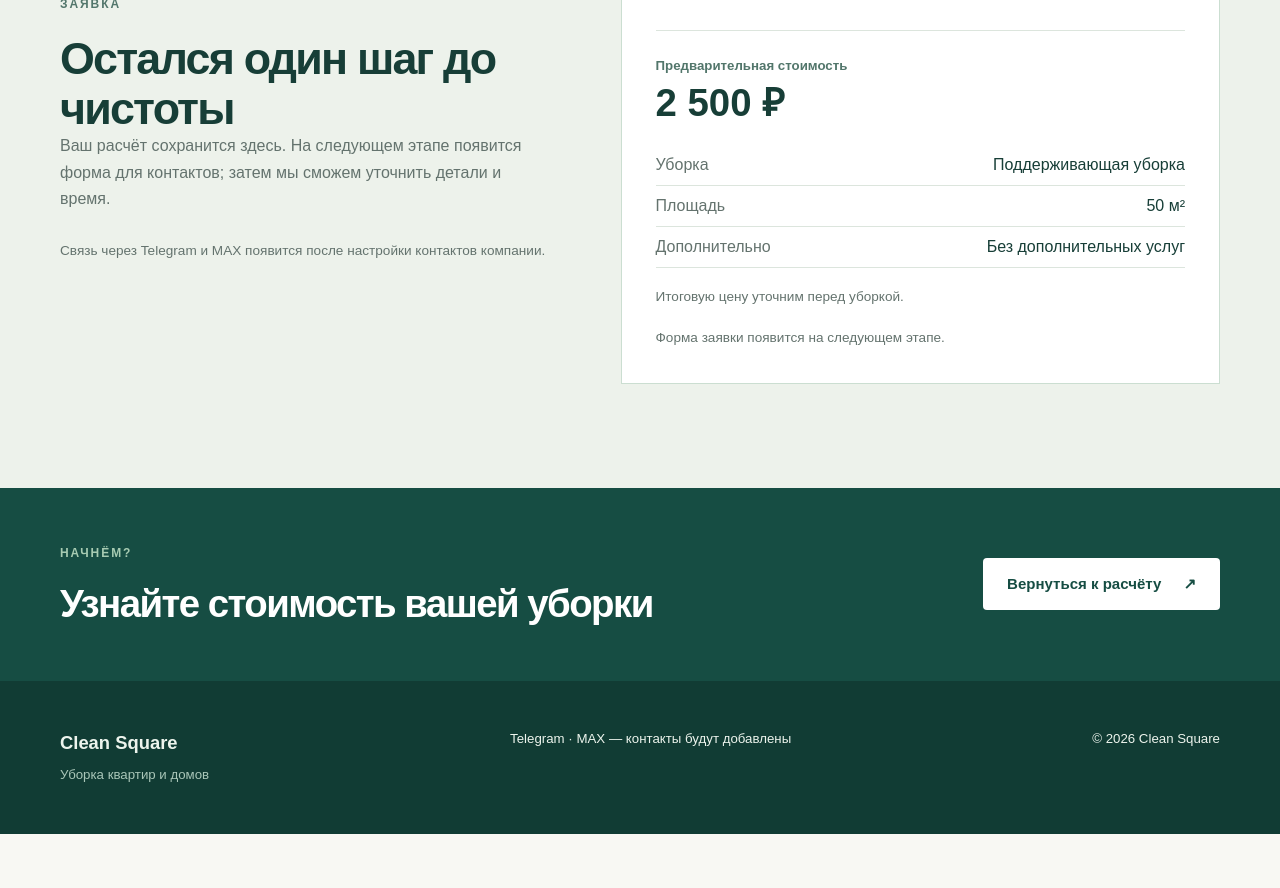
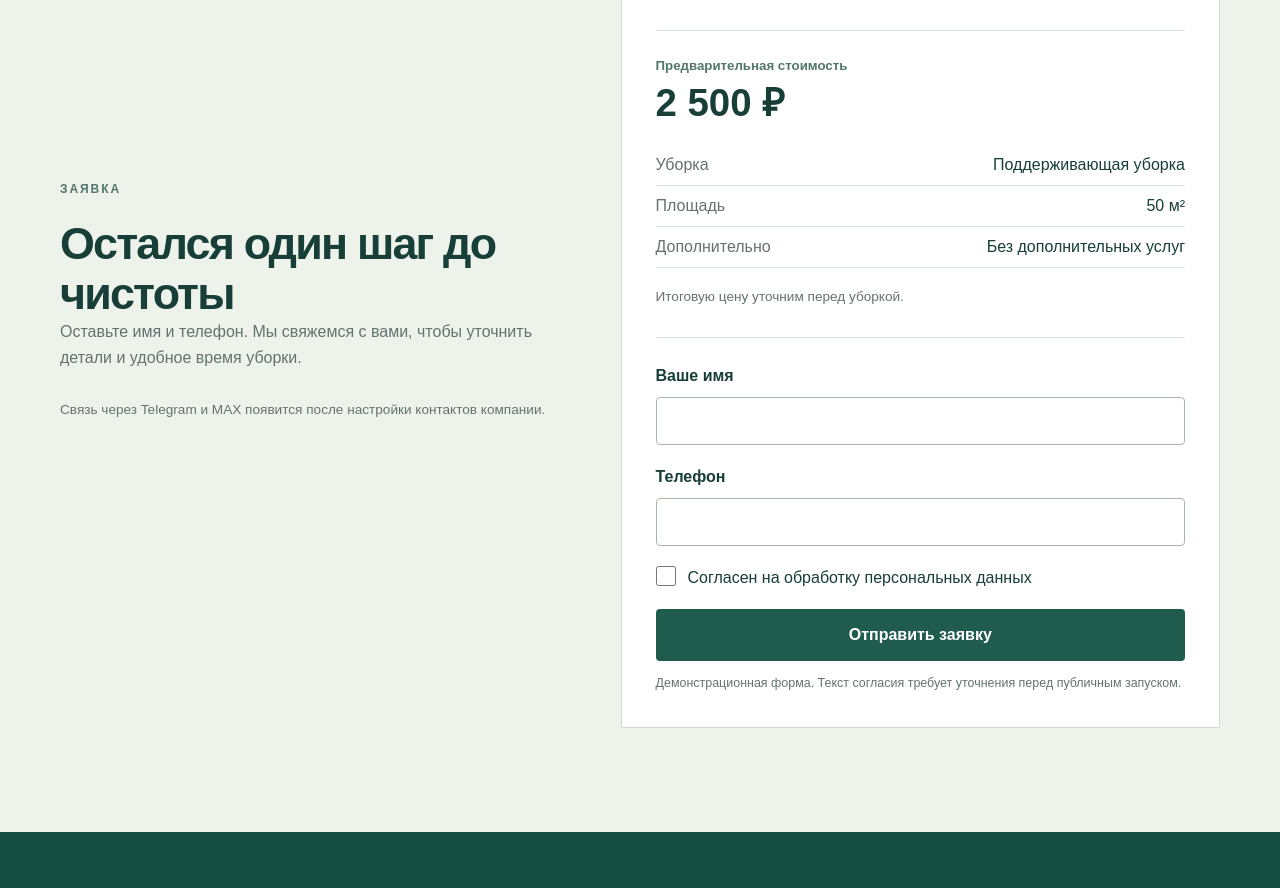
Before and after one commit to F1nchKH/clean-square, a Next.js app: page / in a window 1280 px wide. Shown: the part 4500-5388 px from the top of the page. Before the commit the page ends 5334 px from the top, so only its background shows below. Built offline with nearby package versions, Linux system fonts and the light colour scheme; no server answers.

Commit message:
feat: add lead form and client validation

```diff
--- a/src/app/globals.css
+++ b/src/app/globals.css
@@ -25,7 +25,8 @@ a {
   text-decoration: none;
 }
 a:focus-visible,
-input:focus-visible {
+input:focus-visible,
+button:focus-visible {
   outline: 3px solid #c5873b;
   outline-offset: 4px;
 }
@@ -510,6 +511,83 @@ p {
   min-height: 258px;
   box-shadow: none;
 }
+.lead-form {
+  display: grid;
+  gap: 20px;
+  margin-top: 28px;
+  padding-top: 26px;
+  border-top: 1px solid var(--line);
+}
+.lead-field label {
+  display: block;
+  margin-bottom: 9px;
+  font-weight: 700;
+}
+.lead-field input {
+  width: 100%;
+  min-height: 48px;
+  padding: 10px 12px;
+  border: 1px solid #a5b8a9;
+  border-radius: 4px;
+  color: var(--ink);
+  background: #fff;
+  font: inherit;
+}
+.lead-field input[aria-invalid="true"] {
+  border-color: #b84738;
+}
+.consent-field label {
+  display: flex;
+  align-items: flex-start;
+  gap: 12px;
+  cursor: pointer;
+  line-height: 1.45;
+}
+.consent-field input {
+  width: 20px;
+  height: 20px;
+  margin: 0;
+  flex: none;
+  accent-color: #205c4d;
+}
+.consent-field .field-error {
+  margin-left: 32px;
+}
+.lead-submit {
+  width: 100%;
+  cursor: pointer;
+  border: 0;
+  font: inherit;
+  font-weight: 700;
+}
+.lead-submit:disabled {
+  cursor: wait;
+  opacity: 0.7;
+}
+.lead-privacy-note {
+  margin: -8px 0 0;
+  color: var(--muted);
+  font-size: 0.78rem;
+}
+.submission-error {
+  margin: 0;
+  padding: 12px 14px;
+  color: #8b281e;
+  background: #fff0ed;
+  border: 1px solid #e7b4a9;
+}
+.lead-confirmation {
+  margin-top: 28px;
+  padding: 24px;
+  background: #eef5ee;
+  border: 1px solid #a8c8b2;
+}
+.lead-confirmation h3 {
+  margin-bottom: 8px;
+}
+.lead-confirmation p {
+  margin: 0;
+}
 .final-cta {
   padding-block: 56px;
   color: #fff;
--- a/src/app/page.tsx
+++ b/src/app/page.tsx
@@ -193,8 +193,8 @@ export default function Home() {
               <p className="eyebrow">Заявка</p>
               <h2 id="lead-title">Остался один шаг до чистоты</h2>
               <p>
-                Ваш расчёт сохранится здесь. На следующем этапе появится форма
-                для контактов; затем мы сможем уточнить детали и время.
+                Оставьте имя и телефон. Мы свяжемся с вами, чтобы уточнить
+                детали и удобное время уборки.
               </p>
               <p className="contact-note">
                 Связь через Telegram и MAX появится после настройки контактов
--- a/src/components/calculator/LeadCalculation.tsx
+++ b/src/components/calculator/LeadCalculation.tsx
@@ -2,6 +2,7 @@
 
 import { CalculationSummary } from "./CalculationSummary";
 import { useCalculation } from "./CalculationState";
+import { LeadForm } from "@/components/lead/LeadForm";
 
 export function LeadCalculation() {
   const { calculation } = useCalculation();
@@ -15,7 +16,7 @@ export function LeadCalculation() {
       ) : (
         <p>Укажите допустимую площадь в калькуляторе, чтобы перейти к заявке.</p>
       )}
-      <p className="lead-next-stage">Форма заявки появится на следующем этапе.</p>
+      <LeadForm />
     </div>
   );
 }
--- /dev/null
+++ b/src/components/lead/LeadForm.tsx
@@ -0,0 +1,137 @@
+"use client";
+
+import { useRef, useState, type FormEvent } from "react";
+import { useCalculation } from "@/components/calculator/CalculationState";
+import { validateLeadFields, type LeadFieldErrors } from "@/validation/leadFields";
+
+type FormStatus = "idle" | "submitting" | "success" | "error";
+
+export function LeadForm() {
+  const { calculation, areaError } = useCalculation();
+  const [name, setName] = useState("");
+  const [phone, setPhone] = useState("");
+  const [consent, setConsent] = useState(false);
+  const [errors, setErrors] = useState<LeadFieldErrors>({});
+  const [showAreaError, setShowAreaError] = useState(false);
+  const [status, setStatus] = useState<FormStatus>("idle");
+  const submitting = useRef(false);
+
+  async function handleSubmit(event: FormEvent<HTMLFormElement>) {
+    event.preventDefault();
+    if (submitting.current || status === "success") return;
+
+    const result = validateLeadFields({ name, phone, consent });
+    setErrors(result.errors);
+    setShowAreaError(calculation === null);
+    if (!result.data || !calculation) return;
+
+    submitting.current = true;
+    setStatus("submitting");
+    try {
+      const response = await fetch("/api/leads", {
+        method: "POST",
+        headers: { "Content-Type": "application/json" },
+        body: JSON.stringify({
+          ...result.data,
+          cleaningType: calculation.cleaningType,
+          area: calculation.area,
+          addOns: calculation.addOns,
+        }),
+      });
+      const body: unknown = await response.json();
+      if (
+        response.status !== 201 ||
+        typeof body !== "object" ||
+        body === null ||
+        !("success" in body) ||
+        body.success !== true
+      ) {
+        throw new Error("Lead submission failed");
+      }
+      setStatus("success");
+    } catch {
+      setStatus("error");
+    } finally {
+      submitting.current = false;
+    }
+  }
+
+  if (status === "success") {
+    return (
+      <div className="lead-confirmation" role="status">
+        <h3>Заявка отправлена</h3>
+        <p>Спасибо! Мы свяжемся с вами, чтобы уточнить детали уборки.</p>
+      </div>
+    );
+  }
+
+  return (
+    <form className="lead-form" onSubmit={handleSubmit} noValidate>
+      <div className="lead-field">
+        <label htmlFor="lead-name">Ваше имя</label>
+        <input
+          id="lead-name"
+          name="name"
+          autoComplete="name"
+          value={name}
+          onChange={(event) => {
+            setName(event.target.value);
+            if (errors.name) setErrors((current) => ({ ...current, name: undefined }));
+          }}
+          aria-invalid={Boolean(errors.name)}
+          aria-describedby={errors.name ? "lead-name-error" : undefined}
+        />
+        {errors.name && <p id="lead-name-error" className="field-error">{errors.name}</p>}
+      </div>
+      <div className="lead-field">
+        <label htmlFor="lead-phone">Телефон</label>
+        <input
+          id="lead-phone"
+          name="phone"
+          type="tel"
+          autoComplete="tel"
+          inputMode="tel"
+          value={phone}
+          onChange={(event) => {
+            setPhone(event.target.value);
+            if (errors.phone) setErrors((current) => ({ ...current, phone: undefined }));
+          }}
+          aria-invalid={Boolean(errors.phone)}
+          aria-describedby={errors.phone ? "lead-phone-error" : undefined}
+        />
+        {errors.phone && <p id="lead-phone-error" className="field-error">{errors.phone}</p>}
+      </div>
+      <div className="consent-field">
+        <label htmlFor="lead-consent">
+          <input
+            id="lead-consent"
+            type="checkbox"
+            checked={consent}
+            onChange={(event) => {
+              setConsent(event.target.checked);
+              if (errors.consent) setErrors((current) => ({ ...current, consent: undefined }));
+            }}
+            aria-invalid={Boolean(errors.consent)}
+            aria-describedby={errors.consent ? "lead-consent-error" : undefined}
+          />
+          <span>Согласен на обработку персональных данных</span>
+        </label>
+        {errors.consent && <p id="lead-consent-error" className="field-error">{errors.consent}</p>}
+      </div>
+      {showAreaError && !calculation && (
+        <p className="field-error" role="alert">
+          {areaError} <a href="#calculator">Вернуться к калькулятору</a>
+        </p>
+      )}
+      {status === "error" && (
+        <p className="submission-error" role="alert">
+          Не удалось отправить заявку. Проверьте соединение и попробуйте ещё раз.
+        </p>
+      )}
+      <button className="button button-primary lead-submit" type="submit" disabled={status === "submitting"}>
+        {status === "submitting" ? "Отправляем…" : "Отправить заявку"}
+      </button>
+      <p className="lead-privacy-note">Демонстрационная форма. Текст согласия требует уточнения перед публичным запуском.</p>
+    </form>
+  );
+}
--- /dev/null
+++ b/src/validation/leadFields.ts
@@ -0,0 +1,45 @@
+import { leadFieldConstraints } from "../domain/types";
+
+export type LeadFields = {
+  name: string;
+  phone: string;
+  consent: boolean;
+};
+
+export type LeadFieldErrors = Partial<Record<keyof LeadFields, string>>;
+
+export function validateLeadFields(fields: LeadFields): {
+  data: LeadFields | null;
+  errors: LeadFieldErrors;
+} {
+  const name = fields.name.trim();
+  const phone = fields.phone.trim();
+  const errors: LeadFieldErrors = {};
+
+  if (
+    name.length < leadFieldConstraints.name.minLength ||
+    name.length > leadFieldConstraints.name.maxLength
+  ) {
+    errors.name = "Укажите имя от 2 до 80 символов.";
+  }
+
+  const digitCount = phone.replace(/\D/g, "").length;
+  if (
+    phone.length < leadFieldConstraints.phone.minLength ||
+    phone.length > leadFieldConstraints.phone.maxLength ||
+    !leadFieldConstraints.phone.allowedCharacters.test(phone) ||
+    digitCount < leadFieldConstraints.phone.minDigits ||
+    digitCount > leadFieldConstraints.phone.maxDigits
+  ) {
+    errors.phone = "Укажите телефон: от 7 до 15 цифр, без букв и посторонних знаков.";
+  }
+
+  if (fields.consent !== leadFieldConstraints.consent) {
+    errors.consent = "Подтвердите согласие на обработку данных.";
+  }
+
+  return {
+    data: Object.keys(errors).length === 0 ? { name, phone, consent: true } : null,
+    errors,
+  };
+}
```
Also changed, not shown: 2 other files (tests, documents, lock files or other folders).
